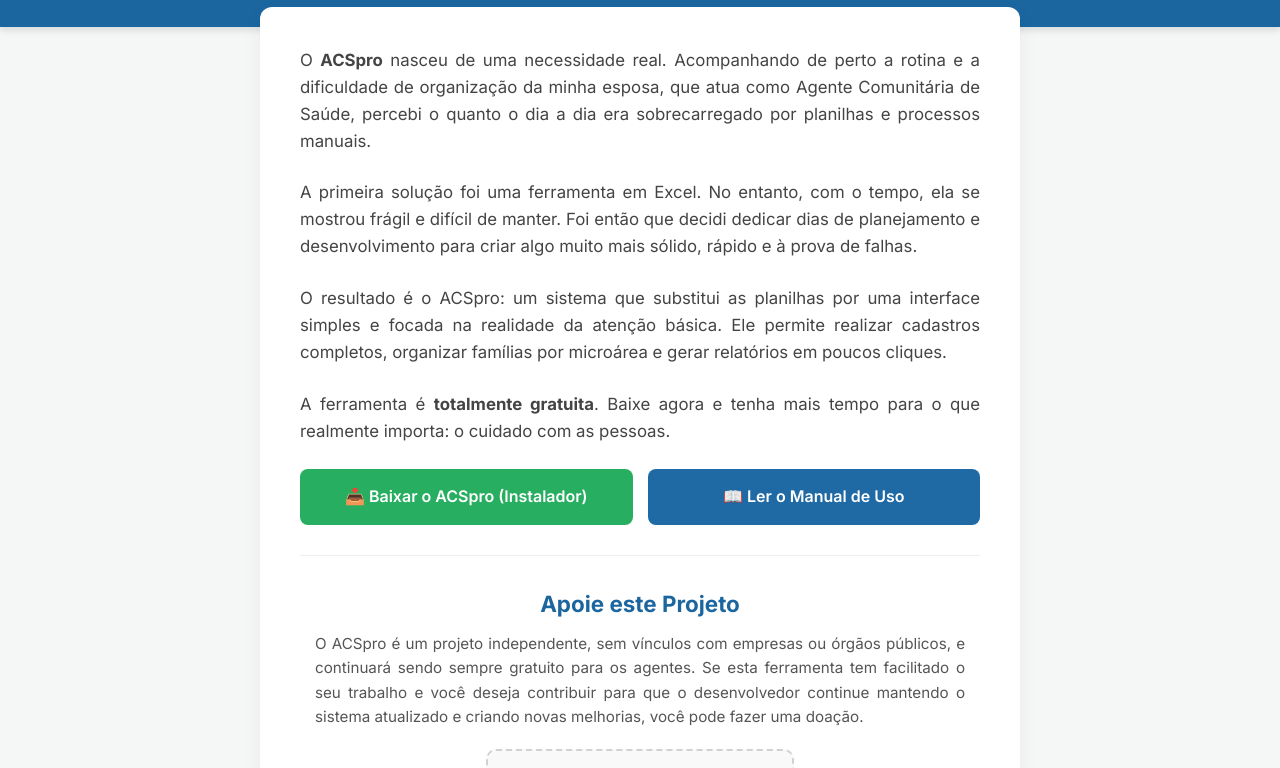
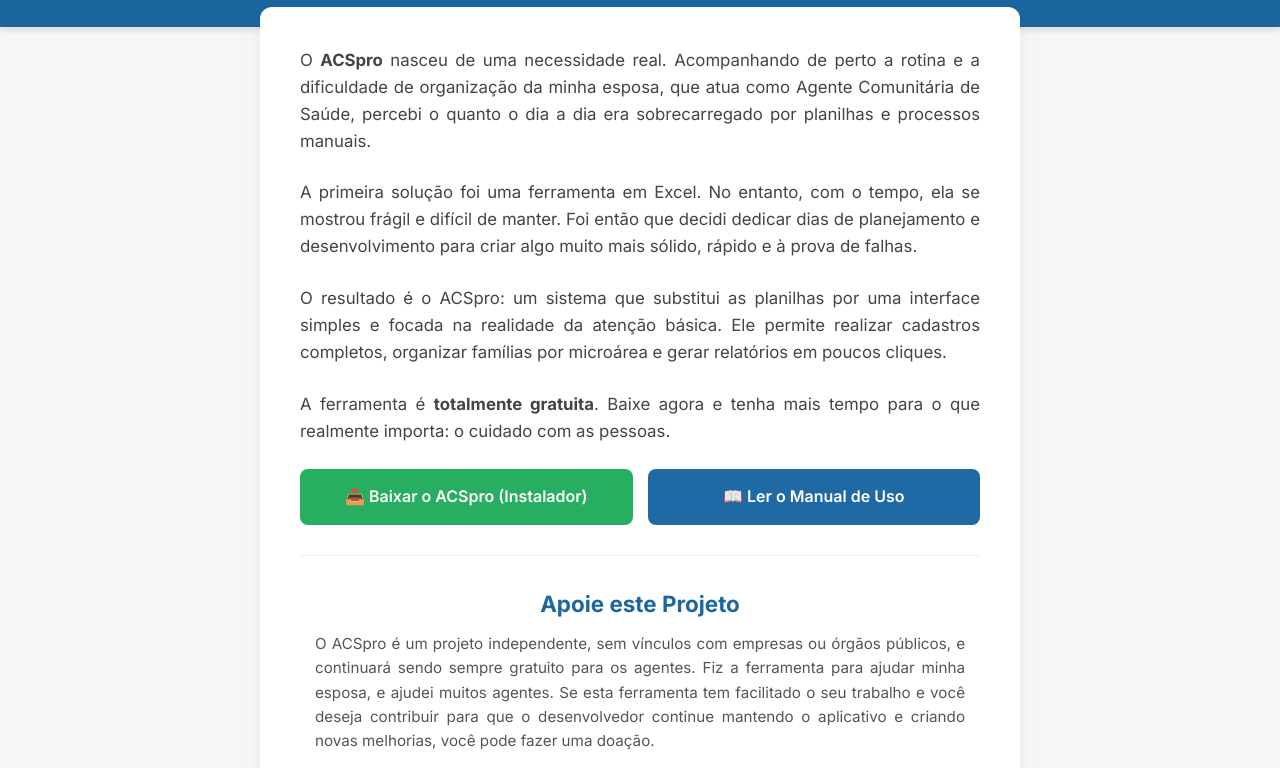
Before and after one commit to laudanno/acspro-site, a plain HTML site: page index.html in a window 1280 px wide. Shown: the part 156-924 px from the top of the page. Drawn offline with Linux system fonts and the light colour scheme.

Commit message:
texto doador atualizado

```diff
--- a/index.html
+++ b/index.html
@@ -240,7 +240,7 @@
 
             <div class="donation-area">
                 <h3>Apoie este Projeto</h3>
-                <p>O ACSpro é um projeto independente, sem vínculos com empresas ou órgãos públicos, e continuará sendo sempre gratuito para os agentes. Se esta ferramenta tem facilitado o seu trabalho e você deseja contribuir para que o desenvolvedor continue mantendo o sistema atualizado e criando novas melhorias, você pode fazer uma doação.</p>
+                <p>O ACSpro é um projeto independente, sem vínculos com empresas ou órgãos públicos, e continuará sendo sempre gratuito para os agentes. Fiz a ferramenta para ajudar minha esposa, e ajudei muitos agentes. Se esta ferramenta tem facilitado o seu trabalho e você deseja contribuir para que o desenvolvedor continue mantendo o aplicativo e criando novas melhorias, você pode fazer uma doação.</p>
 
                 <div class="pix-box">
                     <span class="sugestao">Sugerimos doações a partir de R$ 10,00</span>
```
